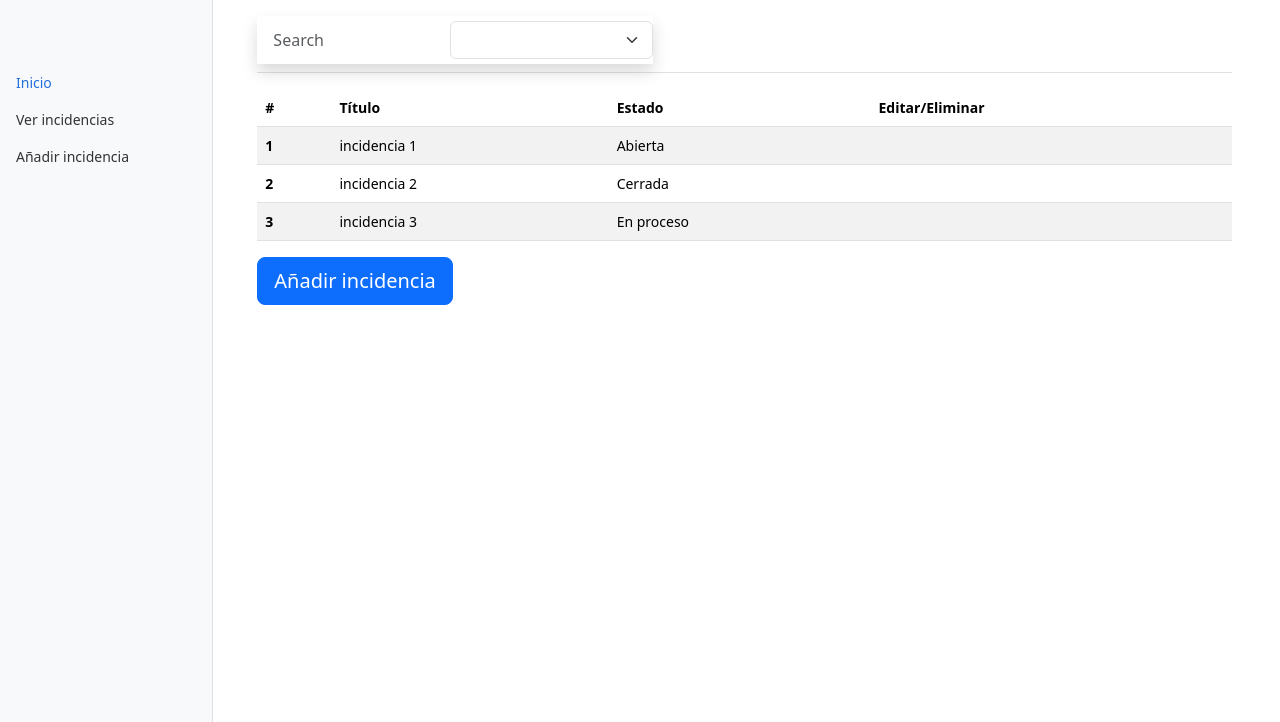
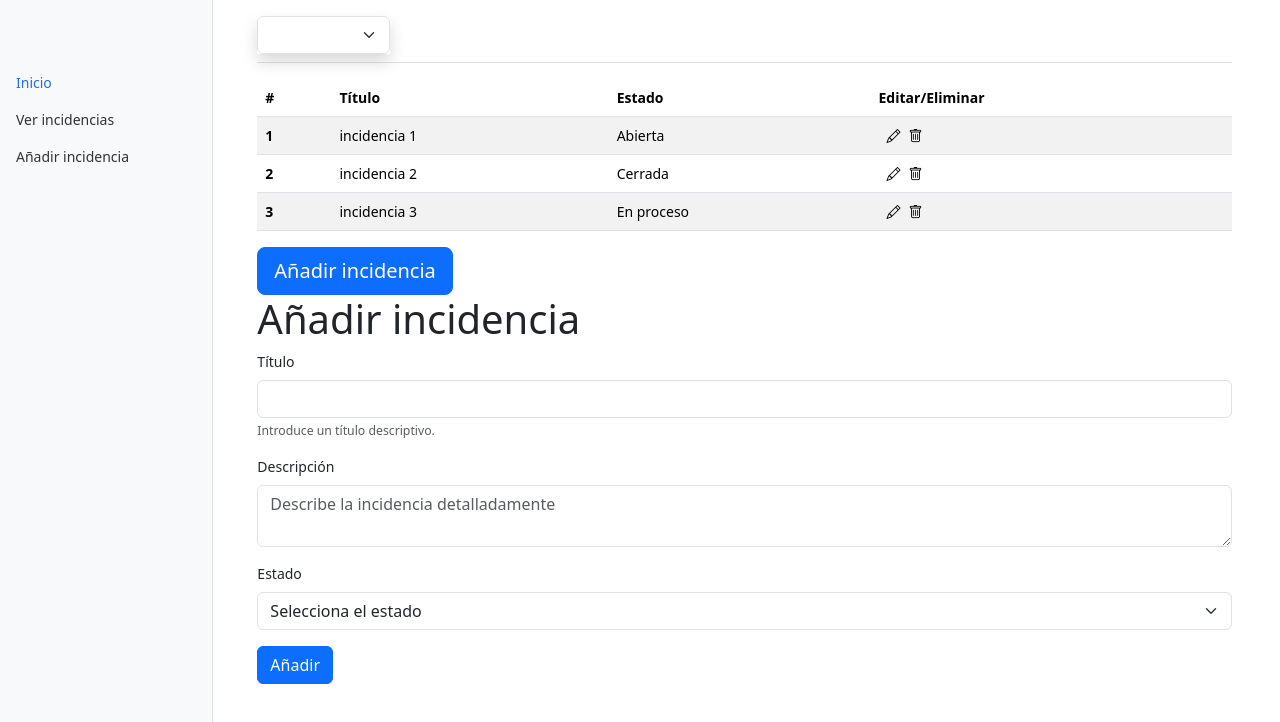
Before and after one commit to migreydev/Issues-Angular, an Angular app: page /issues/add in a window 1280 px wide. Shown: the top 722 px of the page. Built offline with nearby package versions, Linux system fonts and the light colour scheme.

Commit message:
rutas establecidas correctamente

```diff
--- a/angular.json
+++ b/angular.json
@@ -25,7 +25,8 @@
               "src/assets"
             ],
             "styles": [
-              "src/styles.css"
+              "src/styles.css",
+              "node_modules/bootstrap-icons/font/bootstrap-icons.min.css"
             ],
             "scripts": []
           },
@@ -91,5 +92,8 @@
         }
       }
     }
+  },
+  "cli": {
+    "analytics": false
   }
 }
--- a/package.json
+++ b/package.json
@@ -19,6 +19,7 @@
     "@angular/platform-browser-dynamic": "^17.0.0",
     "@angular/router": "^17.0.0",
     "bootstrap": "^5.3.3",
+    "bootstrap-icons": "^1.11.3",
     "rxjs": "~7.8.0",
     "tslib": "^2.3.0",
     "zone.js": "~0.14.2"
--- a/src/app/issues/form-issues/form-issues.component.html
+++ b/src/app/issues/form-issues/form-issues.component.html
@@ -1,4 +1,4 @@
-
+<main class="col-md-9 ms-sm-auto col-lg-10 px-md-4">
 <div class="container">
   <h1>Añadir incidencia</h1>
   <form>
@@ -23,3 +23,4 @@
     <button type="submit" class="btn btn-primary">Añadir</button>
   </form>
 </div>
+</main>
--- a/src/app/issues/home/home.component.html
+++ b/src/app/issues/home/home.component.html
@@ -8,7 +8,7 @@
             <p class="lead mb-4">Bienvenidos al sistema gestor de incidencias del IES Jacaránda. Aquí podrás crear las incidencias que encuentres en las aulas y serán atendidas por el equipo correspondiente.</p>
             <div class="d-grid gap-2 d-sm-flex justify-content-sm-center">
               <button type="button" class="btn btn-primary btn-lg px-4 gap-3" routerLink="/issues">Ver incidencias</button>
-              <button type="button" class="btn btn-outline-secondary btn-lg px-4" routerLink="/add">Añadir incidencia</button>
+              <button type="button" class="btn btn-outline-secondary btn-lg px-4" routerLink="/issues/add">Añadir incidencia</button>
             </div>
           </div>
         </div>
--- a/src/app/issues/list-issues/list-issues.component.html
+++ b/src/app/issues/list-issues/list-issues.component.html
@@ -5,7 +5,7 @@
 
       <header class="navbar sticky-top  flex-md-nowrap p-0 shadow">
 
-          <input class="form-control w-100" type="text" placeholder="Search" aria-label="Search">
+        <!-- <input class="form-control w-100" type="text" placeholder="Search" aria-label="Search"> -->
           <select class="form-select" >
               <option></option>
               <option value="abierta">Abierta</option>
@@ -54,6 +54,7 @@
           </tr>
         </tbody>
     </table>
-    <a class="btn btn-primary btn-lg" routerLink="/add">Añadir incidencia</a>
+    <a class="btn btn-primary btn-lg" routerLink="/issues/add">Añadir incidencia</a>
 </div>
 </main>
+<router-outlet></router-outlet>
--- a/src/app/issues/list-issues/list-issues.component.ts
+++ b/src/app/issues/list-issues/list-issues.component.ts
@@ -1,10 +1,10 @@
 import { Component } from '@angular/core';
-import { RouterLinkActive, RouterOutlet } from '@angular/router';
+import { RouterLink, RouterLinkActive, RouterOutlet } from '@angular/router';
 
 @Component({
   selector: 'app-list-issues',
   standalone: true,
-  imports: [RouterOutlet],
+  imports: [RouterOutlet,RouterLink],
   templateUrl: './list-issues.component.html'
 })
 export class ListIssuesComponent {
--- a/src/styles.css
+++ b/src/styles.css
@@ -1,5 +1,9 @@
 /* You can add global styles to this file, and also import other style files */
 /* You can add global styles to this file, and also import other style files */
+
+/* src/styles.css */
+@import '../node_modules/bootstrap-icons/font/bootstrap-icons.min.css';
+
 body {
     font-size: .875rem;
   }
```
Also changed, not shown: 1 other file (tests, documents, lock files or other folders).
